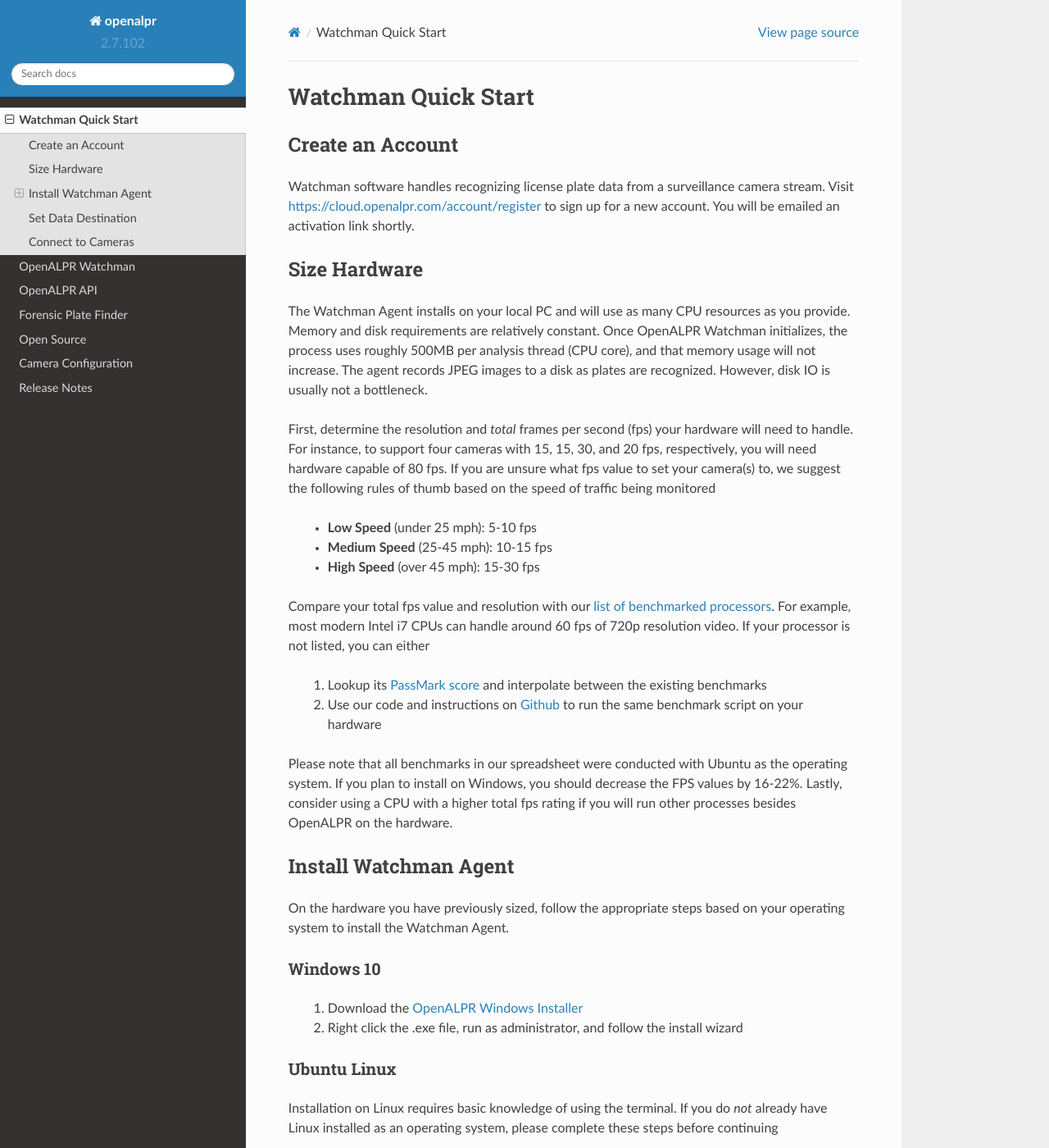
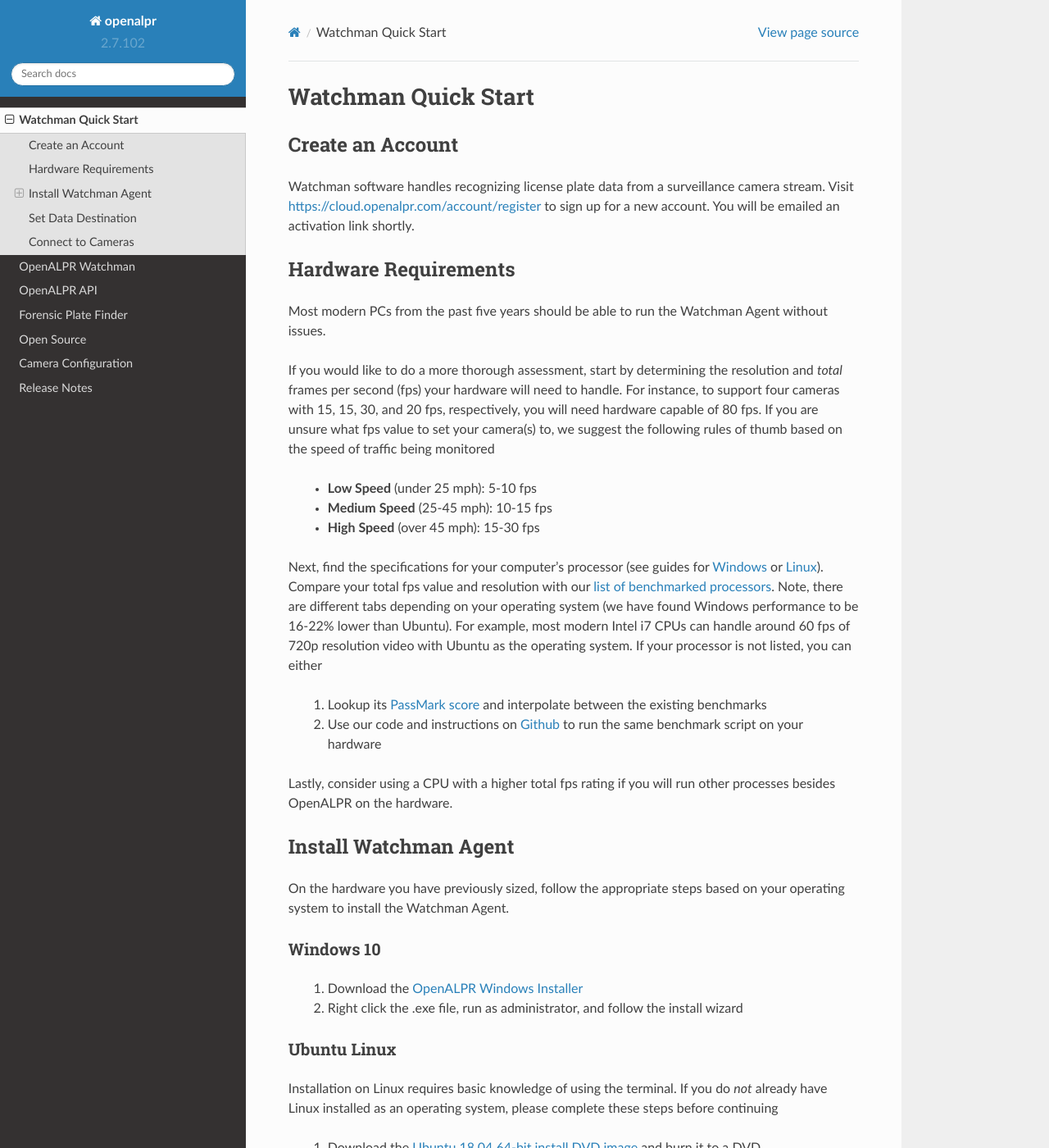
Before and after one commit to openalpr/doc, a Sphinx documentation site: the page built from source/getting_started.rst, in a window 1280 px wide and 1400 px high. Shown: the whole window at 82% size. Built offline with Sphinx 7.4.7 and the Read the Docs theme 2.0.0, drawn with Linux system fonts in a browser that asks for light colours; some of the changed text lies outside the part shown.

Commit message:
Zach suggestions

```diff
--- a/source/getting_started.rst
+++ b/source/getting_started.rst
@@ -9,16 +9,13 @@
 Visit https://cloud.openalpr.com/account/register to sign up for a new account.
 You will be emailed an activation link shortly.
 
-Size Hardware
-=============
+Hardware Requirements
+=====================
 
-The Watchman Agent installs on your local PC and will use as many CPU resources as you provide.
-Memory and disk requirements are relatively constant.
-Once OpenALPR Watchman initializes, the process uses roughly 500MB per analysis thread (CPU core), and that memory usage will not increase.
-The agent records JPEG images to a disk as plates are recognized.
-However, disk IO is usually not a bottleneck.
+Most modern PCs from the past five years should be able to run the Watchman Agent without issues.
 
-First, determine the resolution and *total* frames per second (fps) your hardware will need to handle.
+
+If you would like to do a more thorough assessment, start by determining the resolution and *total* frames per second (fps) your hardware will need to handle.
 For instance, to support four cameras with 15, 15, 30, and 20 fps, respectively, you will need hardware capable of 80 fps.
 If you are unsure what fps value to set your camera(s) to, we suggest the following rules of thumb based on the speed of traffic being monitored
 
@@ -26,15 +23,15 @@
   - **Medium Speed** (25-45 mph): 10-15 fps
   - **High Speed** (over 45 mph): 15-30 fps
 
+Next, find the specifications for your computer's processor (see guides for `Windows <https://www.windowscentral.com/how-check-your-computer-full-specifications-windows-10>`_ or `Linux <https://www.binarytides.com/linux-cpu-information/>`_).
 Compare your total fps value and resolution with our `list of benchmarked processors <https://docs.google.com/spreadsheets/d/1FNwEuJAgZ1LyM2GGd7VRJo85x99IFbecveO8rmFH1to/edit?usp=sharing>`_.
-For example, most modern Intel i7 CPUs can handle around 60 fps of 720p resolution video.
+Note, there are different tabs depending on your operating system (we have found Windows performance to be 16-22% lower than Ubuntu).
+For example, most modern Intel i7 CPUs can handle around 60 fps of 720p resolution video with Ubuntu as the operating system.
 If your processor is not listed, you can either
 
   1. Lookup its `PassMark score <https://www.cpubenchmark.net/cpu_list.php>`_ and interpolate between the existing benchmarks
   2. Use our code and instructions on `Github <https://github.com/openalpr/speed_benchmark>`_ to run the same benchmark script on your hardware
 
-Please note that all benchmarks in our spreadsheet were conducted with Ubuntu as the operating system.
-If you plan to install on Windows, you should decrease the FPS values by 16-22%.
 Lastly, consider using a CPU with a higher total fps rating if you will run other processes besides OpenALPR on the hardware.
 
 Install Watchman Agent
@@ -173,7 +170,7 @@
 ==================
 
 There are four approaches for connecting cameras to the OpenALPR Watchman Agent software.
-Regardless of which method you use, it is a good idea to first play the video stream in an external media player like VLC (click Media > Open Network Stream).
+Regardless of which method you use, it is a good idea to first play the video stream in an external media player like `VLC <https://www.videolan.org/vlc/>`_ (click Media > Open Network Stream).
 This ensures the URL is correctly formatted and there are no firewall/network issues.
 If your stream will not play in VLC, the OpenALPR Agent will not be able to connect to it either.
 
```
